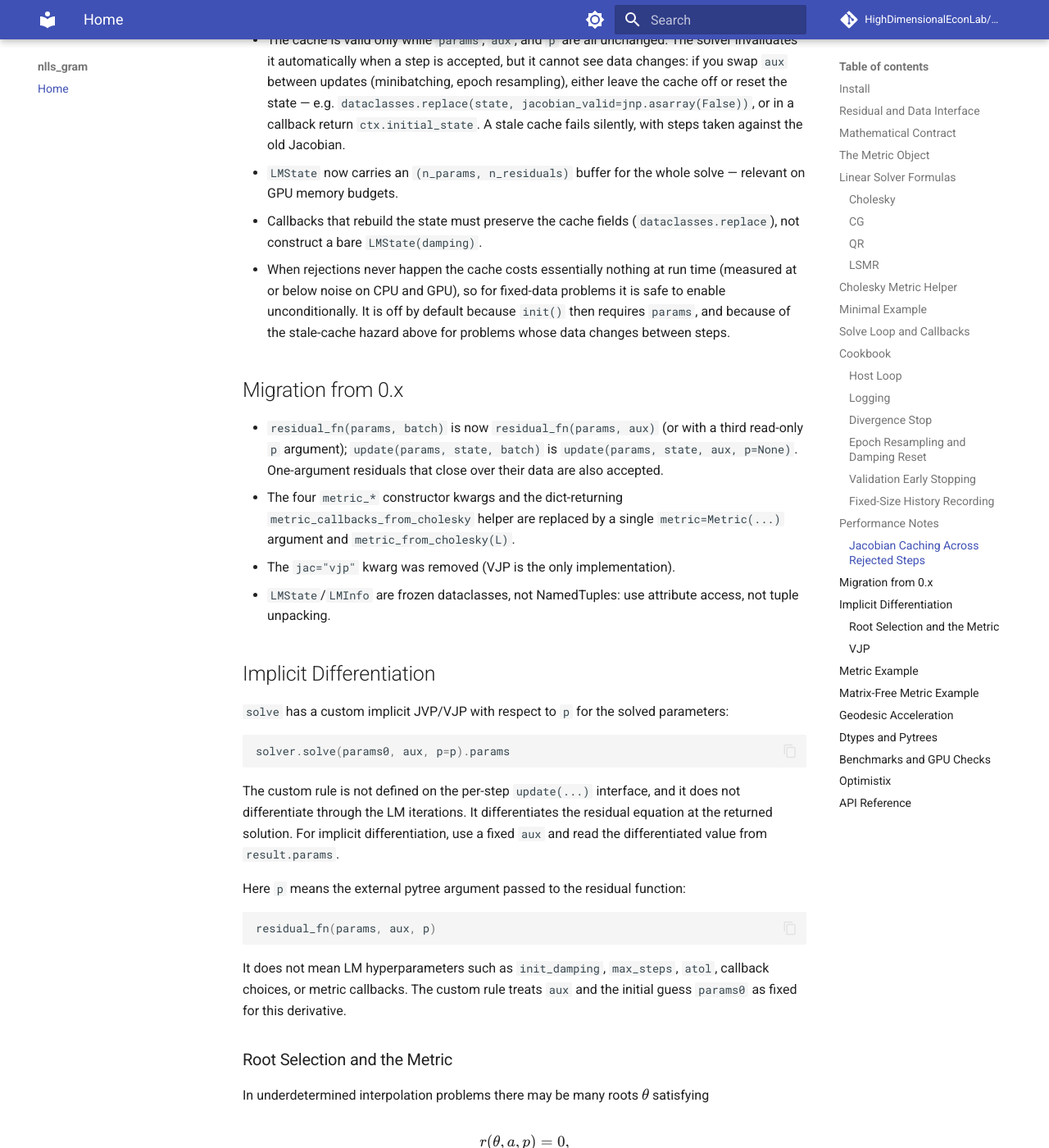
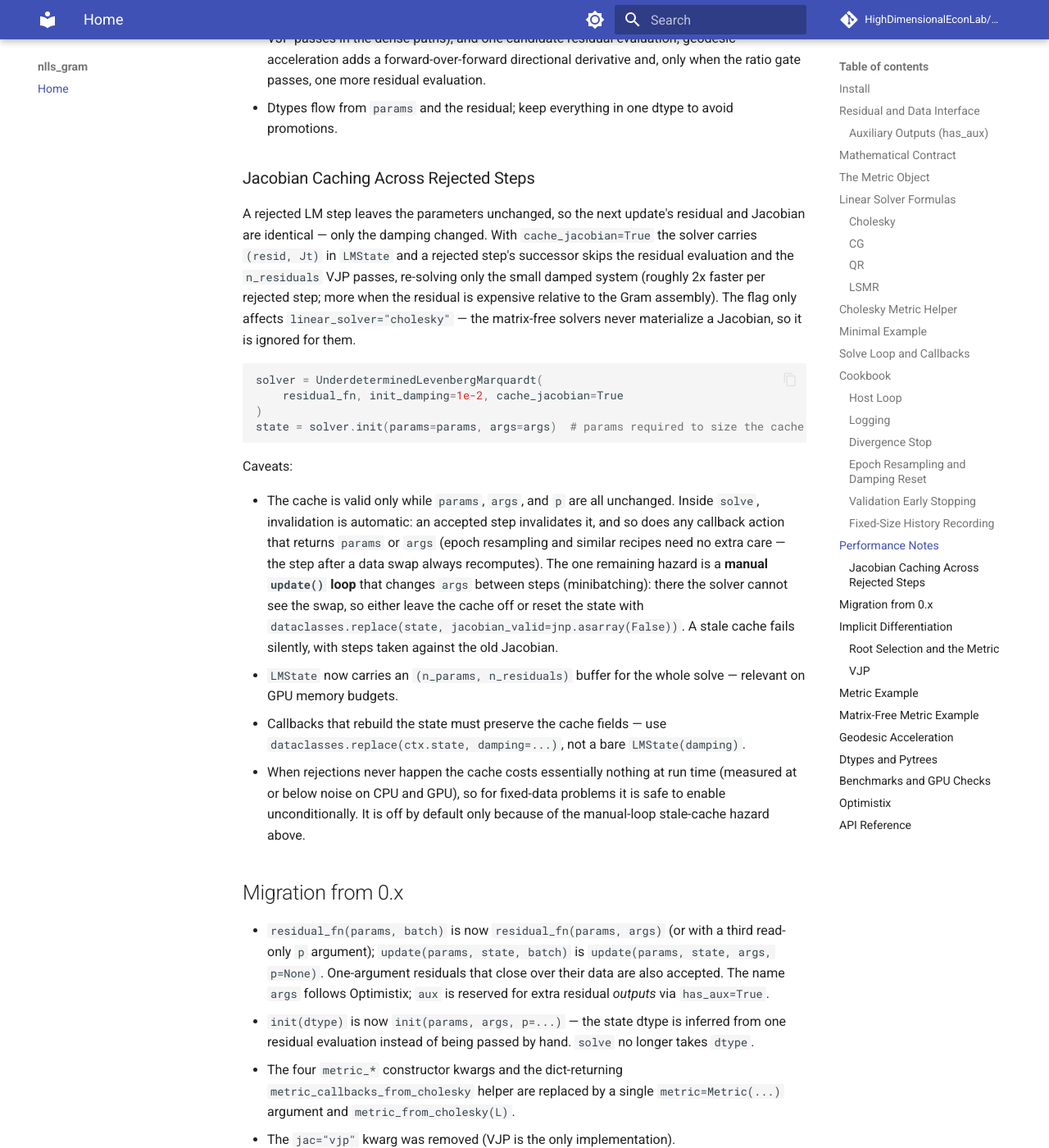
Before and after one commit to HighDimensionalEconLab/nlls_gram, an MkDocs documentation site: the page built from docs/index.md, in a window 1280 px wide and 1400 px high, scrolled down 11816 px. Shown: the whole window at 82% size. Built offline with MkDocs 1.6.1 and Material for MkDocs 9.7.7, drawn with Linux system fonts in a browser that asks for light colours; comment, search, counter and statistics services are not loaded; some of the changed text lies outside the part shown.

Commit message:
feat!: rename aux to args (Optimistix convention), add has_aux, init from data
- The residual's extra input is now called args, matching optimistix
  fn(y, args) and freeing aux for its ecosystem meaning: with
  has_aux=True the residual returns (residual, aux) and the aux output
  at the pre-step params is reported on LMInfo.aux at no extra cost —
  callbacks can early-stop on diagnostics computed inside the residual.
  None when off, so nothing enters the compiled program.
- init(params, args, p=...) replaces init(dtype): the state (and any
  Jacobian cache buffers, including the cached aux) is typed and sized
  from one residual evaluation, so there is no dtype to get wrong;
  solve() drops its dtype kwarg and skips the eager evaluation when not
  caching.
- Callback actions that return params or args now invalidate the
  Jacobian cache automatically (structural check, jit-safe): epoch
  resampling needs no manual invalidation; only manual update() loops
  that swap args retain the documented stale-cache hazard. Tested by
  observing the post-swap loss_old against a stale cache.

Co-Authored-By: Mecha Perla (Claude) <noreply@anthropic.com>
Claude-Session: https://claude.ai/code/session_017FY9J1ReVbWEg6B8E9Dghh

````diff
--- a/docs/index.md
+++ b/docs/index.md
@@ -4,7 +4,7 @@
 JAX pytrees. It is designed for underdetermined or interpolating problems where
 the parameter dimension is often larger than the residual dimension.
 
-The solver is intentionally small: users provide `residual_fn(params, aux, p)`,
+The solver is intentionally small: users provide `residual_fn(params, args, p)`,
 and `UnderdeterminedLevenbergMarquardt` exposes `init()`, `update(...)`, and
 `solve(...)`. It does not depend on Flax, NNX, Optax, or any model framework.
 
@@ -28,31 +28,54 @@ in this order:
 
 ```python
 residual_fn(params)          # closes over its data
-residual_fn(params, aux)
-residual_fn(params, aux, p)
+residual_fn(params, args)
+residual_fn(params, args, p)
 ```
 
 - `params` is the pytree optimized by LM.
-- `aux` is arbitrary auxiliary data passed to `update(...)` or `solve(...)`.
+- `args` is arbitrary auxiliary data passed to `update(...)` or `solve(...)`.
 - `p` is optional read-only data, useful for fixed deep parameters or outer
   perturbations; the implicit differentiation of `solve` is with respect to
   `p`, so that requires the three-argument form.
 
-`aux` and `p` may be any JAX pytree. The arity is inspected once at
+`args` and `p` may be any JAX pytree. The arity is inspected once at
 construction and the function is wrapped into the canonical three-argument
 form, so the compiled code is identical for all three; callables whose
 signature cannot be inspected (or that take `*args`) are assumed to take all
 three. The order is fixed: a two-argument residual always means
-`(params, aux)` — to use `p` without `aux`, write the three-argument form and
-ignore the second argument. Passing `aux` or `p` to `update`/`solve` when the
+`(params, args)` — to use `p` without `args`, write the three-argument form and
+ignore the second argument. Passing `args` or `p` to `update`/`solve` when the
 residual does not accept it raises a `ValueError` rather than silently
 dropping it.
 
-`update(params, state, aux=None, p=None)` performs one LM step. The higher-level
-`solve(params, aux=None, *, p=None, ...)` loop repeatedly calls `update` and
+`update(params, state, args=None, p=None)` performs one LM step. The higher-level
+`solve(params, args=None, *, p=None, ...)` loop repeatedly calls `update` and
 returns an `LMSolveResult`.
 
-Callbacks passed to `solve` can replace `aux` for later iterations, for example
+### Auxiliary Outputs (`has_aux`)
+
+With `has_aux=True` (the same convention as Optimistix and `jax.grad`), the
+residual returns a pair `(residual, aux)`, where `aux` is an arbitrary pytree
+of extra outputs the optimizer ignores — per-block diagnostics, validation
+metrics, anything already computed inside the residual:
+
+```python
+def residual_fn(params, args):
+    r = model(params, args)
+    return r, {"max_abs": jnp.max(jnp.abs(r))}
+
+
+solver = UnderdeterminedLevenbergMarquardt(residual_fn, has_aux=True)
+```
+
+Each step's `LMInfo.aux` holds the aux from the residual evaluation at the
+**pre-step** parameters (the linearization point — same convention as
+`loss_old` and `grad_norm`), at no extra cost. Callbacks read it as
+`ctx.info.aux`, e.g. to early-stop on a diagnostic, and the final value is on
+`result.info.aux`. With `has_aux=False`, `info.aux` is `None` and nothing is
+added to the compiled program.
+
+Callbacks passed to `solve` can replace `args` for later iterations, for example
 to regenerate collocation points or refresh simulation data. They receive `p`
 but cannot replace it; this keeps the optimized solution's dependence on
 external parameters explicit for future implicit-differentiation workflows.
@@ -224,8 +247,8 @@ import jax.numpy as jnp
 from nlls_gram import UnderdeterminedLevenbergMarquardt
 
 
-def residual_fn(params, aux):
-    x, y = aux
+def residual_fn(params, args):
+    x, y = args
     return params["a"] * jnp.exp(params["b"] * x) - y
 
 
@@ -234,7 +257,7 @@ y = 2.0 * jnp.exp(-1.0 * x)
 params = {"a": 1.0, "b": 0.0}
 
 solver = UnderdeterminedLevenbergMarquardt(residual_fn, init_damping=1e-2)
-state = solver.init()
+state = solver.init(params, (x, y))
 
 
 @jax.jit
@@ -255,7 +278,7 @@ print(params["a"], params["b"])
 ```python
 result = solver.solve(
     params,
-    aux=(x, y),
+    args=(x, y),
     p=None,
     max_steps=100,
     atol=1e-8,
@@ -306,10 +329,10 @@ Callbacks receive an `LMSolveContext`:
 | `params`, `state`, `info` | Accepted/rejected step result and LM diagnostics. |
 | `params_old`, `state_old` | Values before that step. |
 | `initial_state` | State supplied to `solve` or created by `init`. |
-| `aux`, `p`, `user_state` | Current auxiliary data, read-only external data, and user state. |
+| `args`, `p`, `user_state` | Current auxiliary data, read-only external data, and user state. |
 
 A callback returns `None` or `LMSolveAction(...)`. Omitted action fields are left
-unchanged. The callback may set `stop`, `status`, `params`, `state`, `aux`, or
+unchanged. The callback may set `stop`, `status`, `params`, `state`, `args`, or
 `user_state`; it cannot replace `p`.
 
 Under `jit=True`, callbacks must be JAX-traceable and return the same pytree
@@ -334,7 +357,7 @@ def stopping_callback(ctx):
 
 result = solver.solve(
     params,
-    aux=(x, y),
+    args=(x, y),
     max_steps=100,
     callback=stopping_callback,
 )
@@ -360,10 +383,10 @@ import time
 
 train_step = jax.jit(solver.update)
 
-state = solver.init()
+state = solver.init(params, args)
 start = time.perf_counter()
 for step in range(max_steps):
-    params, state, info = train_step(params, state, aux)
+    params, state, info = train_step(params, state, args)
     if not bool(jnp.isfinite(info.loss_candidate)):
         break  # diverged
     if float(info.loss) < loss_threshold:
@@ -390,7 +413,7 @@ def logging_callback(ctx):
     )
 
 
-result = solver.solve(params, aux, atol=1e-8, callback=logging_callback)
+result = solver.solve(params, args, atol=1e-8, callback=logging_callback)
 ```
 
 To log every `k`-th step, gate the print with `jax.lax.cond` rather than a
@@ -441,14 +464,15 @@ def epoch_callback(ctx):
     boundary = ctx.step % steps_per_epoch == 0
     key, subkey = jax.random.split(ctx.user_state)
     resampled = sample_data(subkey)
-    new_aux = jax.tree.map(
-        lambda new, old: jnp.where(boundary, new, old), resampled, ctx.aux
+    new_args = jax.tree.map(
+        lambda new, old: jnp.where(boundary, new, old), resampled, ctx.args
     )
-    new_state = LMState(
-        jnp.where(boundary, ctx.initial_state.damping, ctx.state.damping)
+    new_state = dataclasses.replace(
+        ctx.state,
+        damping=jnp.where(boundary, ctx.initial_state.damping, ctx.state.damping),
     )
     new_key = jnp.where(boundary, key, ctx.user_state)
-    return LMSolveAction(aux=new_aux, state=new_state, user_state=new_key)
+    return LMSolveAction(args=new_args, state=new_state, user_state=new_key)
 
 
 result = solver.solve(
@@ -459,6 +483,10 @@ result = solver.solve(
     user_state=key1,
 )
 ```
+
+(`dataclasses` here is the standard-library module.) This recipe composes
+with `cache_jacobian=True` without extra care: any action that returns
+`params` or `args` invalidates the Jacobian cache automatically.
 
 ### Validation Early Stopping
 
@@ -498,7 +526,7 @@ def history_callback(ctx):
 
 result = solver.solve(
     params,
-    aux,
+    args,
     max_steps=max_steps,
     callback=history_callback,
     user_state={
@@ -540,34 +568,40 @@ matrix-free solvers never materialize a Jacobian, so it is ignored for them.
 solver = UnderdeterminedLevenbergMarquardt(
     residual_fn, init_damping=1e-2, cache_jacobian=True
 )
-state = solver.init(params=params, aux=aux)  # params required to size the cache
+state = solver.init(params=params, args=args)  # params required to size the cache
 ```
 
 Caveats:
 
-- The cache is valid only while `params`, `aux`, and `p` are all unchanged.
-  The solver invalidates it automatically when a step is accepted, but it
-  cannot see data changes: if you swap `aux` between updates (minibatching,
-  epoch resampling), either leave the cache off or reset the state — e.g.
-  `dataclasses.replace(state, jacobian_valid=jnp.asarray(False))`, or in a
-  callback return `ctx.initial_state`. A stale cache fails silently, with
-  steps taken against the old Jacobian.
+- The cache is valid only while `params`, `args`, and `p` are all unchanged.
+  Inside `solve`, invalidation is automatic: an accepted step invalidates it,
+  and so does any callback action that returns `params` or `args` (epoch
+  resampling and similar recipes need no extra care — the step after a data
+  swap always recomputes). The one remaining hazard is a **manual `update()`
+  loop** that changes `args` between steps (minibatching): there the solver
+  cannot see the swap, so either leave the cache off or reset the state with
+  `dataclasses.replace(state, jacobian_valid=jnp.asarray(False))`. A stale
+  cache fails silently, with steps taken against the old Jacobian.
 - `LMState` now carries an `(n_params, n_residuals)` buffer for the whole
   solve — relevant on GPU memory budgets.
-- Callbacks that rebuild the state must preserve the cache fields
-  (`dataclasses.replace`), not construct a bare `LMState(damping)`.
+- Callbacks that rebuild the state must preserve the cache fields — use
+  `dataclasses.replace(ctx.state, damping=...)`, not a bare
+  `LMState(damping)`.
 - When rejections never happen the cache costs essentially nothing at run
   time (measured at or below noise on CPU and GPU), so for fixed-data
-  problems it is safe to enable unconditionally. It is off by default
-  because `init()` then requires `params`, and because of the stale-cache
-  hazard above for problems whose data changes between steps.
+  problems it is safe to enable unconditionally. It is off by default only
+  because of the manual-loop stale-cache hazard above.
 
 ## Migration from 0.x
 
-- `residual_fn(params, batch)` is now `residual_fn(params, aux)` (or with a
+- `residual_fn(params, batch)` is now `residual_fn(params, args)` (or with a
   third read-only `p` argument); `update(params, state, batch)` is
-  `update(params, state, aux, p=None)`. One-argument residuals that close
-  over their data are also accepted.
+  `update(params, state, args, p=None)`. One-argument residuals that close
+  over their data are also accepted. The name `args` follows Optimistix;
+  `aux` is reserved for extra residual *outputs* via `has_aux=True`.
+- `init(dtype)` is now `init(params, args, p=...)` — the state dtype is
+  inferred from one residual evaluation instead of being passed by hand.
+  `solve` no longer takes `dtype`.
 - The four `metric_*` constructor kwargs and the dict-returning
   `metric_callbacks_from_cholesky` helper are replaced by a single
   `metric=Metric(...)` argument and `metric_from_cholesky(L)`.
@@ -581,22 +615,22 @@ Caveats:
 parameters:
 
 ```python
-solver.solve(params0, aux, p=p).params
+solver.solve(params0, args, p=p).params
 ```
 
 The custom rule is not defined on the per-step `update(...)` interface, and it
 does not differentiate through the LM iterations. It differentiates the residual
 equation at the returned solution. For implicit differentiation, use a fixed
-`aux` and read the differentiated value from `result.params`.
+`args` and read the differentiated value from `result.params`.
 
 Here `p` means the external pytree argument passed to the residual function:
 
 ```python
-residual_fn(params, aux, p)
+residual_fn(params, args, p)
 ```
 
 It does not mean LM hyperparameters such as `init_damping`, `max_steps`,
-`atol`, callback choices, or metric callbacks. The custom rule treats `aux` and
+`atol`, callback choices, or metric callbacks. The custom rule treats `args` and
 the initial guess `params0` as fixed for this derivative.
 
 ### Root Selection and the Metric
@@ -608,7 +642,7 @@ $$
 r(\theta, a, p)=0,
 $$
 
-where \(a\) denotes fixed auxiliary data from `aux`. A perturbation \(\dot p\)
+where \(a\) denotes fixed auxiliary data from `args`. A perturbation \(\dot p\)
 does not determine a unique parameter tangent when the parameter dimension
 exceeds the residual dimension: the linearized root constraint is
 
@@ -646,7 +680,7 @@ P = M^{-1}.
 $$
 
 For a pytree `p`, \(J_p\dot p\) means the JAX JVP of the residual with respect
-to the `p` argument only, evaluated at fixed \(\theta^\star\) and `aux`.
+to the `p` argument only, evaluated at fixed \(\theta^\star\) and `args`.
 
 The Lagrange conditions for the minimum metric-norm problem give
 
@@ -697,10 +731,10 @@ import jax.numpy as jnp
 from nlls_gram import UnderdeterminedLevenbergMarquardt
 
 
-# p without aux still uses the three-argument form; the second argument is
+# p without args still uses the three-argument form; the second argument is
 # simply ignored.
-def residual(theta, aux, p):
-    del aux
+def residual(theta, args, p):
+    del args
     return jnp.array([theta[0] + 2.0 * theta[1] - p])
 
 
@@ -734,8 +768,8 @@ import jax.numpy as jnp
 from nlls_gram import UnderdeterminedLevenbergMarquardt, metric_from_cholesky
 
 
-def residual_fn(theta, aux):
-    matrix, target = aux
+def residual_fn(theta, args):
+    matrix, target = args
     return matrix @ theta - target
 
 
@@ -810,15 +844,15 @@ import jax
 jax.config.update("jax_enable_x64", True)
 ```
 
-`init(dtype=None)` uses JAX's default floating dtype;
-`init(params=..., aux=..., p=...)` evaluates the residual once and infers the
-dtype from it instead. Pass an explicit dtype only when the problem does not
-use the default float (e.g. a float32 problem with x64 enabled). Even then, `solve` recasts the damping and tolerances to
-the residual dtype, so a default `init()` still produces a pure-float32 solve;
-the explicit dtype only matters for keeping a jitted `update` loop's signature
-stable across steps. One known exception: `linear_solver="lsmr"` currently
-fails for float32 problems when x64 is enabled, due to a dtype-promotion bug
-inside Lineax's LSMR; the other three solvers handle that mixed configuration.
+`init(params, args, p=...)` mirrors `update`'s data arguments: it evaluates
+the residual once and types the state (and any Jacobian cache buffers) from
+the actual problem, so there is no dtype argument to get wrong — including
+for problems that do not use the default float (e.g. a float32 problem with
+x64 enabled). `solve` likewise recasts the damping and tolerances to the
+residual dtype internally. One known exception: `linear_solver="lsmr"`
+currently fails for float32 problems when x64 is enabled, due to a
+dtype-promotion bug inside Lineax's LSMR; the other three solvers handle that
+mixed configuration.
 
 `update` optimizes exactly the `params` pytree you pass. With Flax NNX, pass only
 the trainable state to the solver and merge it with frozen state inside
````
Also changed, not shown: README.md (+4 -4 lines), src/nlls_gram/__init__.py (+8 -7 lines), 8 other files.
